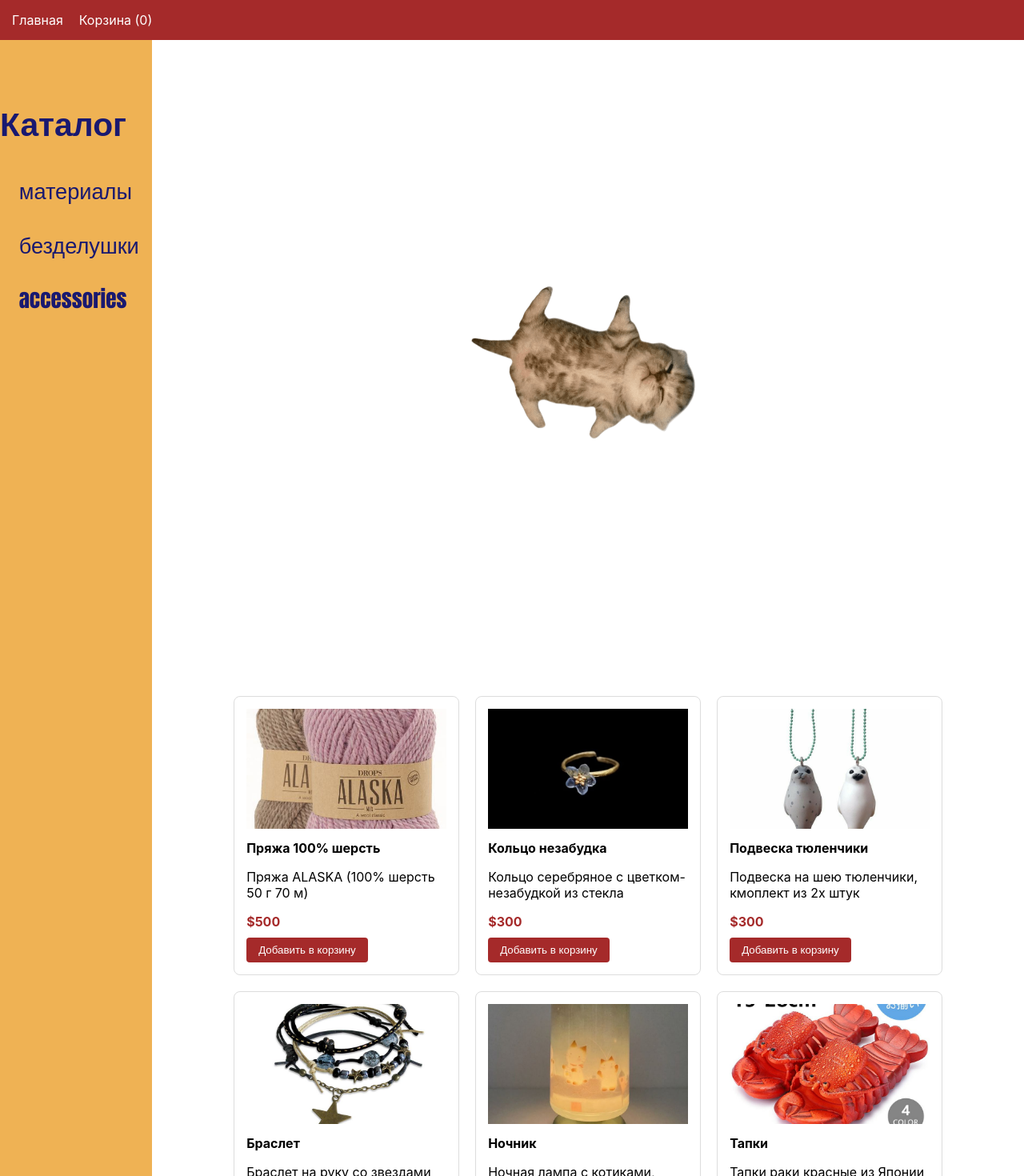
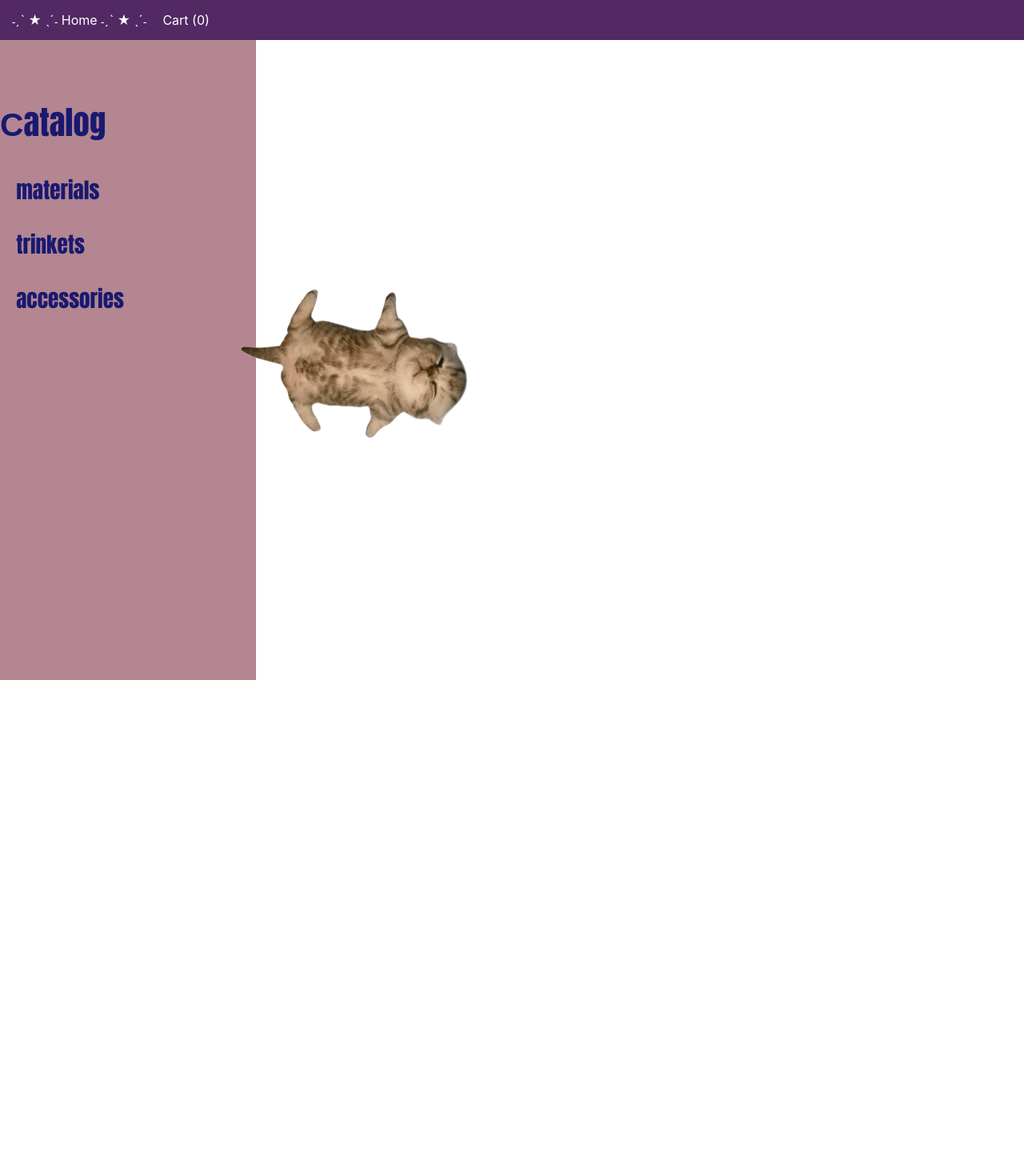
Before and after one commit to Wearsevc1Yuk1Yo/lyceum_react_practice, a React (Create React App) app: page / in a window 1280 px wide. Shown: the top 1470 px of the page at 80% size. After the commit the page ends 850 px from the top, so only its background shows below. Built offline with nearby package versions, Linux system fonts and the light colour scheme.

Commit message:
smth again

```diff
--- a/src/App.css
+++ b/src/App.css
@@ -78,7 +78,7 @@ header {
 .Const_header{
   display: flex;
   height: 20%;
-  background-color:brown;
+  background-color:rgb(82, 41, 99);;
   left: 0;
   top: 0;
   padding: 2% 7%;
@@ -93,7 +93,7 @@ aside {
   left: 0;
   top: 0;
   width: 25%;
-  background-color: rgba(238, 169, 64, 0.895);
+  background-color: rgb(179, 134, 145);;;
   color:midnightblue;
 
   font-family:Impact, Haettenschweiler, 'Arial Narrow Bold', sans-serif;
@@ -136,7 +136,7 @@ aside {
 
 .card-img img {
   width: 100%;
-  height: 150px;
+  height: 250px;
   object-fit: cover;
 }
 
@@ -146,13 +146,13 @@ aside {
 }
 
 .card-price {
-  color: brown;
+  color: rgb(82, 41, 99);;
   font-weight: bold;
   margin: 10px 0;
 }
 
 button {
-  background-color: brown;
+  background-color: rgb(82, 41, 99);
   color: white;
   border: none;
   padding: 8px 15px;
@@ -193,7 +193,7 @@ aside a:hover {
   display: flex;
   gap: 20px;
   padding: 15px;
-  background-color: brown;
+  background-color: rgb(82, 41, 99);;
 }
 
 .navbar a {
--- a/src/components/Aside.js
+++ b/src/components/Aside.js
@@ -4,9 +4,9 @@ function Aside() {
     return(
       <aside>
         <div>
-          <h2>Каталог</h2>
-          <Link to="/category/materials"><p>материалы</p></Link>
-          <Link to="/category/trinkets"><p>безделушки</p></Link>
+          <h2>Сatalog</h2>
+          <Link to="/category/materials"><p>materials</p></Link>
+          <Link to="/category/trinkets"><p>trinkets</p></Link>
           <Link to="/category/accessories"><p>accessories</p></Link>
         </div>
       </aside>
--- a/src/components/Header.js
+++ b/src/components/Header.js
@@ -10,8 +10,8 @@ function Header() {
     return(
       <nav>
         <div className="navbar">
-            <Link to="/">Главная</Link>
-            <Link to="/cart">Корзина ({totalItems}) </Link>
+            <Link to="/">˗ˏˋ ★ ˎˊ˗ Home ˗ˏˋ ★ ˎˊ˗</Link>
+            <Link to="/cart">Cart ({totalItems}) </Link>
         </div>
       </nav>
     );
--- a/src/components/Productcard.js
+++ b/src/components/Productcard.js
@@ -13,7 +13,7 @@ function ProductCard({ product}) {
             <p className="card-desc">{product.description}</p>
             <p className="card-price">${product.price}</p>
 
-            <button onClick={() => addToCart(product)}>Добавить в корзину</button>
+            <button onClick={() => addToCart(product)}>Add to your cart</button>
         </div>
     );
 }
--- a/src/pages/Mainpage.js
+++ b/src/pages/Mainpage.js
@@ -8,11 +8,6 @@ function MainPage() {
       <header className="App-header">
         <img src={logo} className="App-logo" alt="logo" />
       </header>
-      <div className="products-grid">
-        {products.map(product => (
-          <ProductCard key={product.id} product={product} />
-        ))}
-      </div>
     </div>
   );
 }
```
